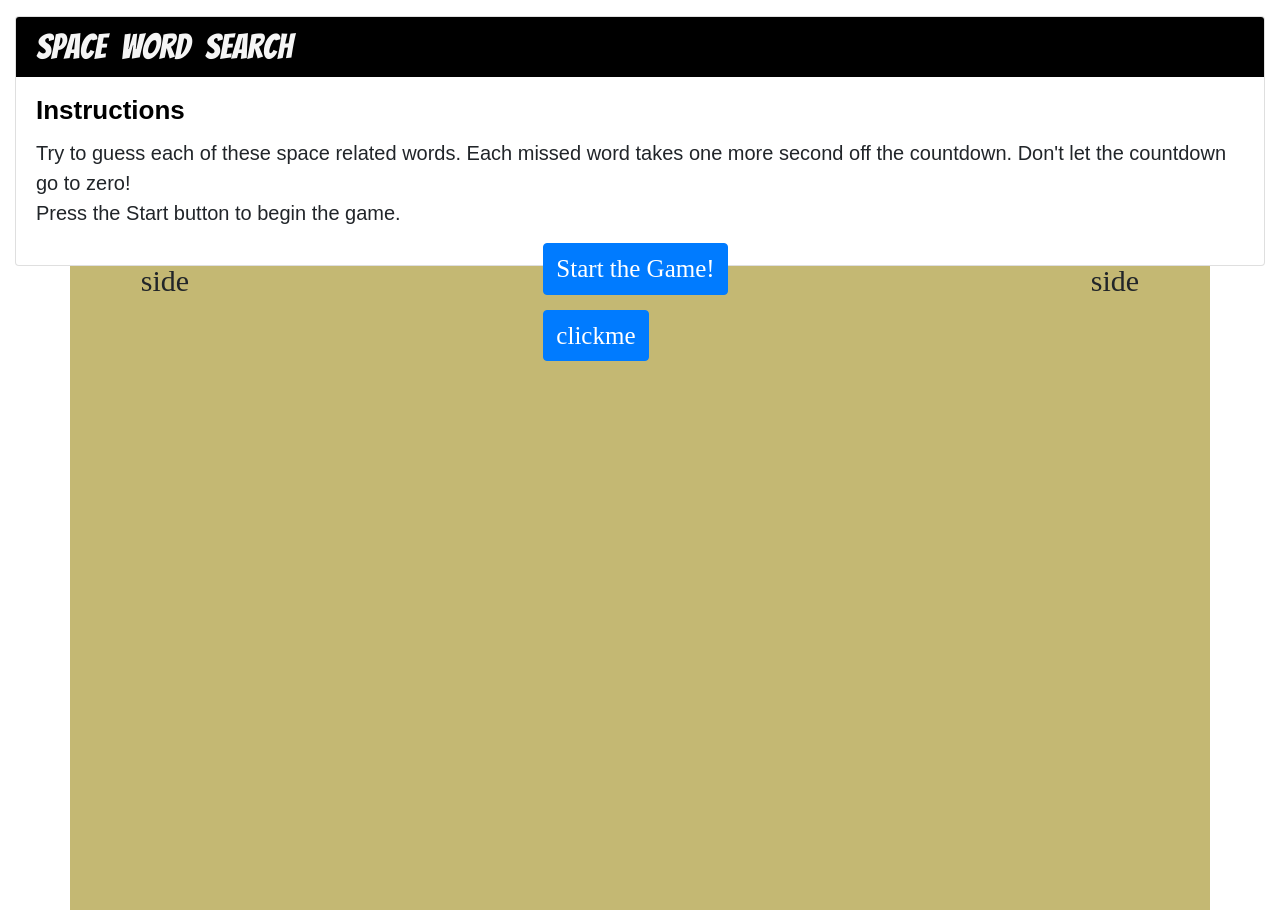
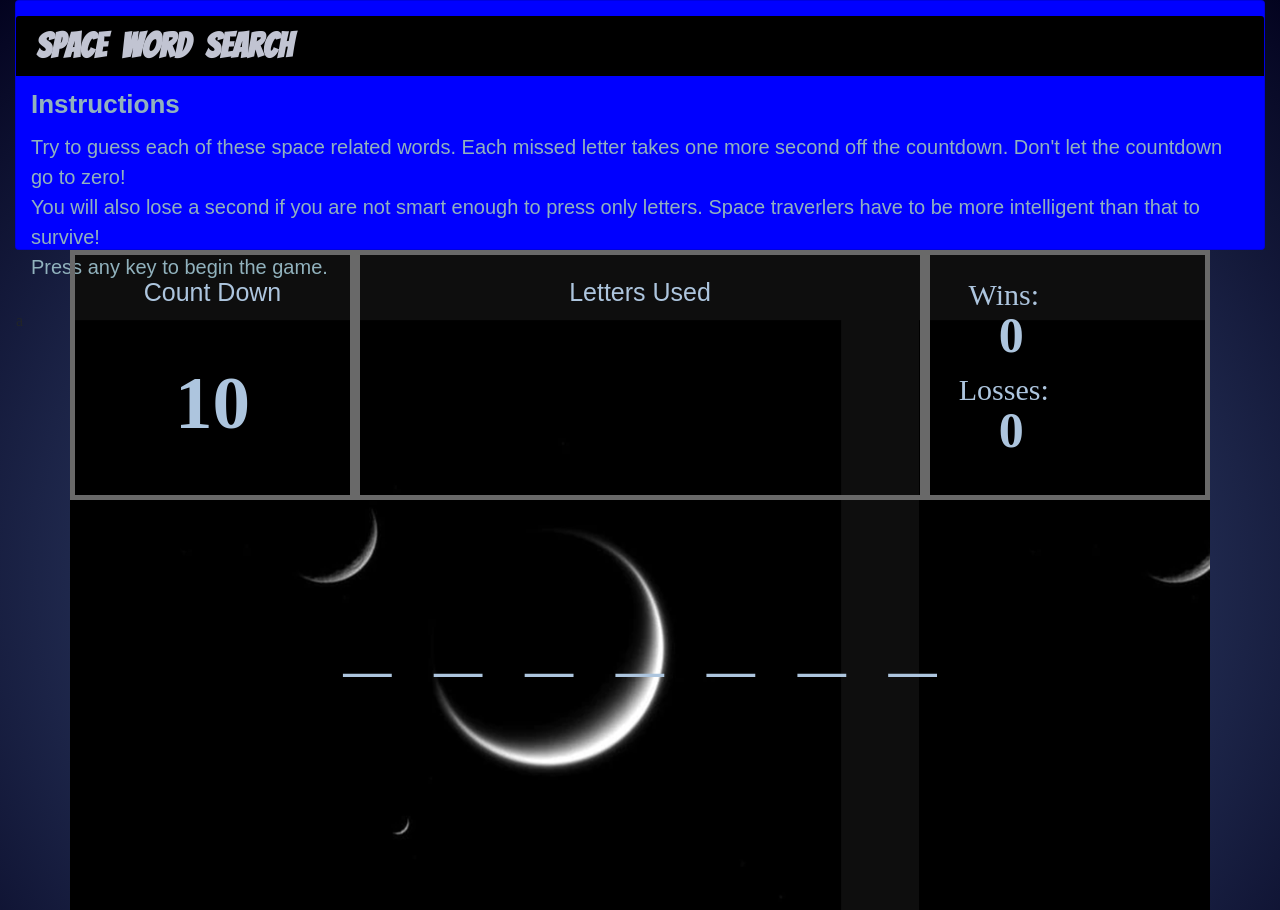
Before and after one commit to tomkent321/Word_Guess_Game, a plain HTML site: page index.html in a window 1280 px wide. Shown: the top 910 px of the page. Drawn offline with nearby package versions, Linux system fonts and the light colour scheme.

Commit message:
final files for now

```diff
--- a/assets/css/style.css
+++ b/assets/css/style.css
@@ -1,35 +1,34 @@
-.container{
-    background-color: #c4b873;
+.container-fluid {
+    background-image: url("../images/space.jpg");
+     background: radial-gradient(rgb(69, 99, 152), rgb(40, 52, 91), rgb(3, 3, 31));
+}
+
+.container {
+    /* background-color: #c4b873;	 */
     width:100%;
     height:900px;
     text-align: center;
     font-size: 30px;
-    font-color: #FFF;
+    color: rgb(173, 197, 222);
+    background-image: url("../images/Picture1.png");
+    /* background: radial-gradient(rgb(69, 99, 152), rgb(40, 52, 91), rgb(3, 3, 31)); */
   }
 
-  #hangman{
-      position: absolute;
-      bottom: 0px;
-      height:50%;
-      margin: 0 auto;
-  }
-
-  #main.con{
-     margin-left: 20px;
-  }
 
   .card {
       height:250px;
+      background-color: blue
   }
 
   .card-body {
       position: relative;
+      padding: 15px;
   }
 
   .card-header {
       font-size: 35px;
       background-color: black;
-      color:whitesmoke;
+      color:rgb(193, 196, 210);
       font-family: 'Bangers', cursive;
       word-spacing: 8px;
   }
@@ -37,7 +36,7 @@
   .card-title {
     font-family: Arial, Helvetica, sans-serif;
     font-size: 26px;
-    color:black;
+    color:rgb(145, 178, 189);
     margin-bottom: 15px;
     font-weight: bolder;
 
@@ -47,6 +46,7 @@
       font-family: Arial, Helvetica, sans-serif;
       font-size: 20px;
       line-height: 30px;
+      color:rgb(145, 178, 189);
   }
 
   .btn-primary {
@@ -56,5 +56,78 @@
     margin-left: 42%;
     font-size: 25px;
 
+  }
+
+  h3 {
+    font-family: Arial, Helvetica, sans-serif;
+    font-size: 26px;
+    color:black;
+    margin-top: 15px;
+    /* margin-bottom: 15px; */
+    font-weight: bolder;
+  }
+
+   h4 {
+        font-family: Arial, Helvetica, sans-serif;
+        font-size: 25px;
+
+
+   }
+  #progress {
+      font-size: 85px;
+      font-weight: bolder;
+      word-spacing: 20px;
+      line-height: 75px;
+      margin-top: 100px;
+      text-align: center;
+      font-family: Arial, Helvetica, sans-serif;
+  }
+
+  .count-down, .letters-used, .wins-losses {
+      border: 5px  dimgray solid;
+      padding: 25px;
 
   }
+
+  .info-row {
+
+    height: 250px;
+  }
+
+  #remains {
+      font-size: 75px;
+      font-weight:bolder;
+  }
+
+  #guessed {
+    margin-top: 50px;
+    font-size: 50px;
+    font-weight:bolder;
+  }
+
+  #wins, #losses {
+    /* margin-top: 25px;   */
+    font-size: 50px;
+    font-weight:bolder;
+    text-align: center;
+    margin-bottom: 15px;
+    margin-left: 15px;
+
+  }
+
+
+
+  .wins-losses {
+      text-align: center;
+  }
+
+  .win-row {
+      text-align: center;
+  }
+
+  .win-msg {
+
+    color: lightgrey;
+    font-size: 100px;
+    font-weight: bolder;
+  }
--- a/assets/javascript/game.js
+++ b/assets/javascript/game.js
@@ -1,6 +1,6 @@
 
-document.getElementById("output").innerHTML = " ";
-document.getElementById("guessed").innerHTML = " ";
+// document.getElementById("output").innerHTML = " ";
+// document.getElementById("guessed").innerHTML = " ";
 
 
 // variables
@@ -50,7 +50,6 @@ userInput = userInput.toLowerCase();
     } else {
 
     userInputArr.push(userInput);
-    document.getElementById("output").innerHTML = userInput;
     document.getElementById("guessed").innerHTML = userInputArr.join(" ");
 
     }
@@ -77,7 +76,8 @@ function initializeGame() {
         userProgress.push("_");
     }
 
-    guessesLeft =  word.length + 6;
+    //guessesLeft =  word.length + 6;
+    guessesLeft =  10;
 
     document.getElementById("remains").innerHTML = guessesLeft;
 
@@ -115,20 +115,22 @@ function evalUserInput() {
 function keepScore() {
 
     if(guessesLeft <1){
+        losses++;
+        document.getElementById("progress").innerHTML = wordArr.join(" ");
         alert("Sorry, you lose!");
-        // or call game over
-        losses++;
         confirm("Play again?");
     }
-
-
 
             var checkOne = wordArr.toString();
             var checkTwo = userProgress.toString();
 
         if (checkOne == checkTwo) {
-            alert("You won!");
+
             wins++;
+
+
+            $(".card-text").text("You Win!! You Win!! You Win!! You may remain on earth for a while longer. Refresh the page to play again.  ");
+
         }
 
 
@@ -138,29 +140,20 @@ function keepScore() {
 
 
 
-    //see if the number of lives has dropped to 0
-    // go to end of game function
-        //(increment losses)
-
-    // if not end of game
-    // check to see if wordArr matches progressArr
-    // if so: go to you win function
-        //(increment wins)
-        //play again?
-
-    //
 
 
 }
 
 
 // call the functions
+
+$(document).ready(function() {
 function startGame() {
-
 generateWord();
 initializeGame();
 guess();
 keepScore();
 // evalUserInput();
 };
- startGame();
+startGame();
+});
--- a/index.html
+++ b/index.html
@@ -3,7 +3,7 @@
 <head>
     <meta charset="utf-8" />
     <meta http-equiv="X-UA-Compatible" content="IE=edge">
-    <title>Page Title</title>
+    <title>Space Words</title>
     <script src="https://ajax.googleapis.com/ajax/libs/jquery/3.3.1/jquery.min.js"></script>
     <script src="https://code.jquery.com/jquery-3.3.1.slim.min.js" integrity="sha384-q8i/X+965DzO0rT7abK41JStQIAqVgRVzpbzo5smXKp4YfRvH+8abtTE1Pi6jizo"
       crossorigin="anonymous"></script>
@@ -21,11 +21,10 @@
 <body>
 
 
-<script> startGame();</script>
 </div>
 
 
-<dir class="container-fluid">
+<div class="container-fluid">
 
 
     <div class="row">
@@ -34,10 +33,9 @@
             <h3 class="card-header">Space Word Search</h3>
             <div class="card-body">
               <h4 class="card-title">Instructions</h4>
-              <p class="card-text">Try to guess each of these space related words. Each missed word takes one more second off the countdown.  Don't let the countdown go to zero!<br> Press the Start button to begin the game.</p>
-              <a href="assets/javascript/game.js startGame" class="btn btn-primary">Start the Game!</a>
-              <input class="btn btn-primary" id="clickMe" type="button" value="clickme" onclick="startGame();" />
-            </div>
+              <p class="card-text">Try to guess each of these space related words. Each missed letter takes one more second off the countdown.  Don't let the countdown go to zero!<br> You will also lose a second if you are not smart enough to press only letters. Space traverlers have to be more intelligent than that to survive! <br> Press any key to begin the game.</p><br>
+
+            </div>a
           </div>
         </div>
     </div>
@@ -45,47 +43,69 @@
 
 
 
-  <div class="container">
+<div class="container">
 
-    <div class="row">
-      <div class = "col-lg-2">side</div>
+<!-- *************** Row 1 ******************** -->
+    <div class="row info-row">
 
+        <!-- Col 1 count down -->
+          <div class = "col-lg-3 count-down">
+              <h4>Count Down</h4>
+              <br>
+              <br>
+              <p id="remains"></p>
+          </div>
 
-          <div class = "col-lg-8">
+        <!-- Col 2 letters used -->
+          <div class = "col-lg-6 letters-used">
+              <h4>Letters Used</h4>
+              <p id="guessed"></p>
+          </div>
 
+          <!-- Col 3 letters wins -->
 
-            <!-- </div> -->
-            <!-- <p>Enter a Letter</p>
-            <p id="output"></p>
-            Guessed so far: <p id="guessed"></p>
-            Guesses Left: <p id="remains"></p>
+          <div class="col-lg-3 wins-losses">
 
-            <p id="progress"></p>
+                  <div class="row win-row">
+                      <div class="col-lg-6">
+                        <h6>Wins: </h6>
+                        <p id="wins"></p>
+                      </div>
+                  </div>
 
-          Wins: <p id="wins"></p>
-          Losses: <p id="losses"></p> -->
-
-
-
-          </div>
-        <div class = "col-lg-2">side</div>
-    </div>
+                  <div class="row lose-row">
+                      <div class="col-lg-6">
+                        <h6>Losses: </h6>
+                        <p id="losses"></p>
+                      </div>
+                  </div>
 
 
 
 
 
+          </div>
+      </div>
+
+  <!-- ***************  End of Row 1 ************** -->
+
+  <!-- *************** Row 2 ******************** -->
 
 
+    <div class="row feedback-row">
+        <div class="col-lg-12 show-letters">
 
+            <p id="progress"></p>
 
+        </div>
+    </div>
 
+    <!-- ***************  End of Row 2 ************** -->
 
-
-
-
-
-</dir>
+    </div>
+    <!-- container end -->
+</div>
+<!-- fluid container end -->
 
   <script src="assets/javascript/game.js"></script>
 </body>
```
Also changed, not shown: 3.html (added, +42 -0 lines), Picture1.png (added), assets/images/Picture1.png (added), assets/images/space.jpg (added), 2 other files.
